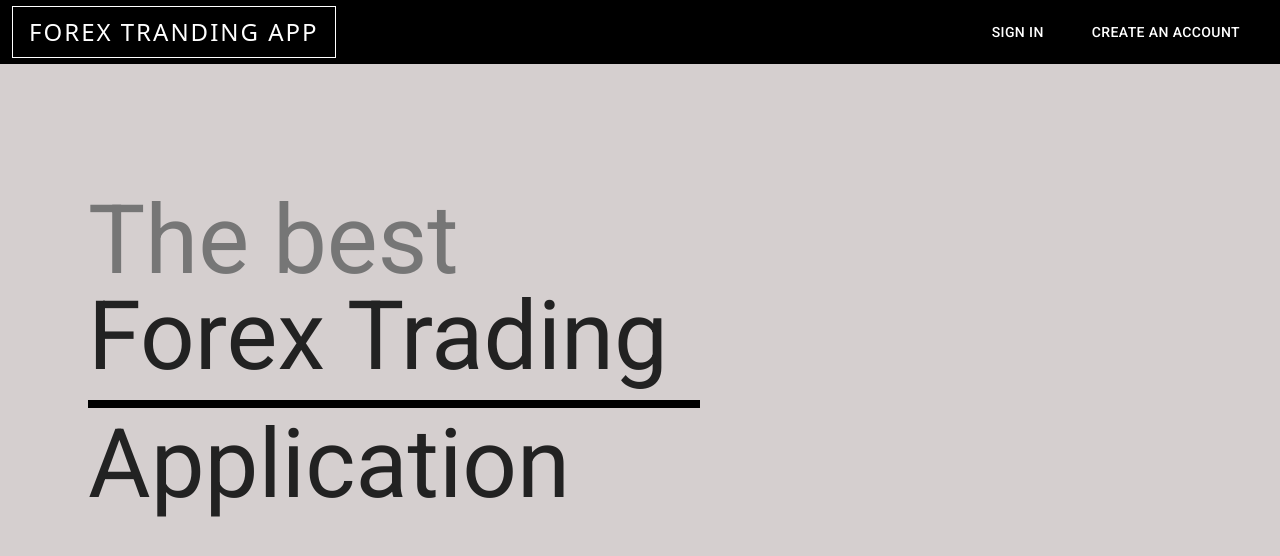
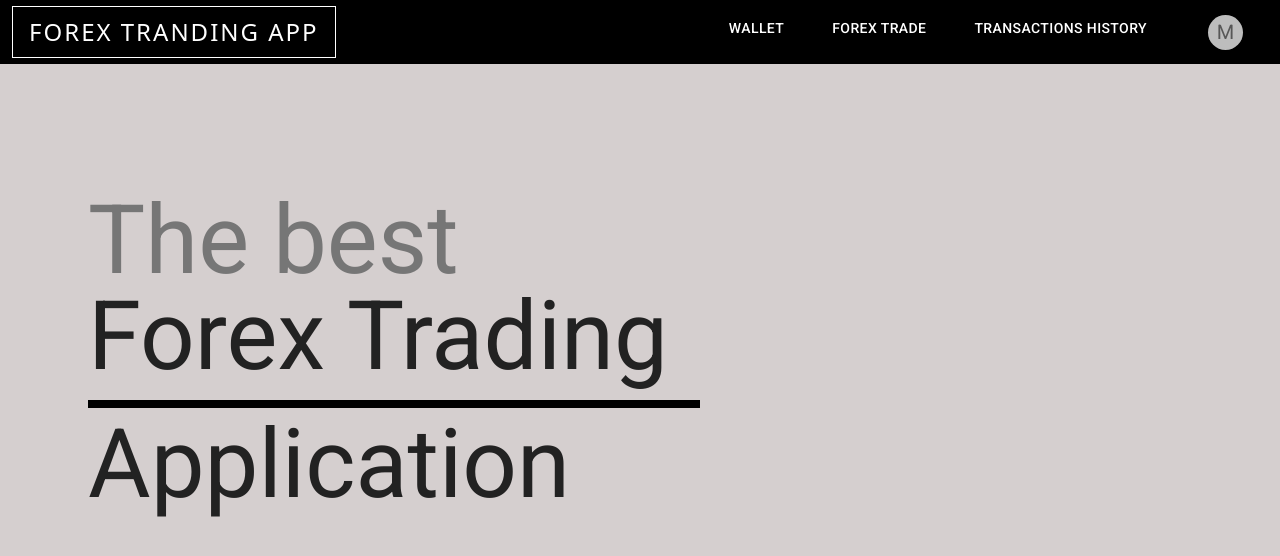
Before and after one commit to gusbarzi/forextrandingapp, a React (Create React App) app: page / in a window 1280 px wide. Shown: the top 556 px of the page. Built offline with nearby package versions, Linux system fonts and the light colour scheme.

Commit message:
update: add login

```diff
--- a/src/App.tsx
+++ b/src/App.tsx
@@ -15,7 +15,7 @@ import { useState, useEffect } from 'react';
 import Trading from './pages/Trading/Trading';
 
 export const App = () => {
-  const [login, setLogin] = useState(true)
+  const [login, setLogin] = useState(false)
 
   return (
     <ThemeProvider theme={LightTheme}>
```
